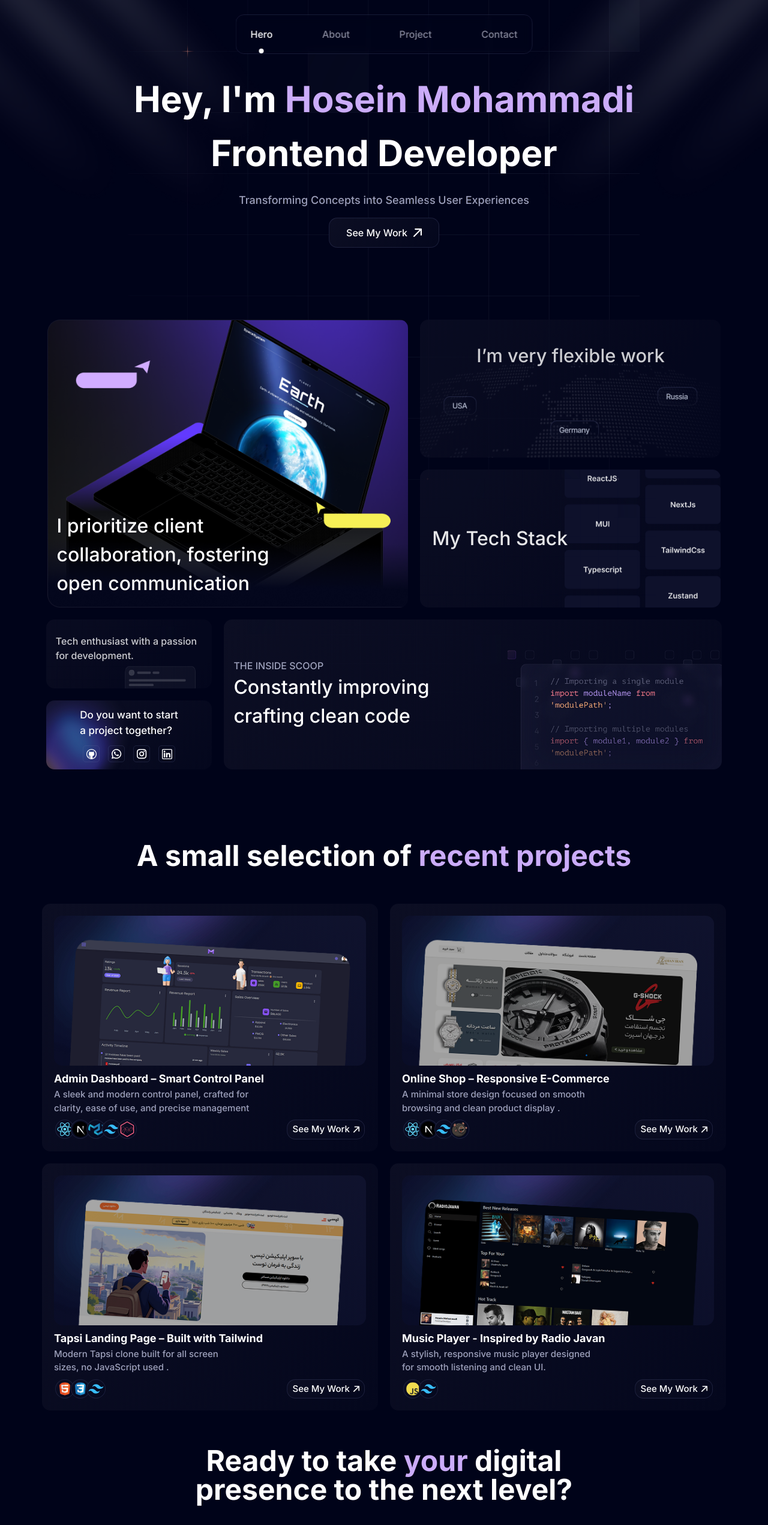
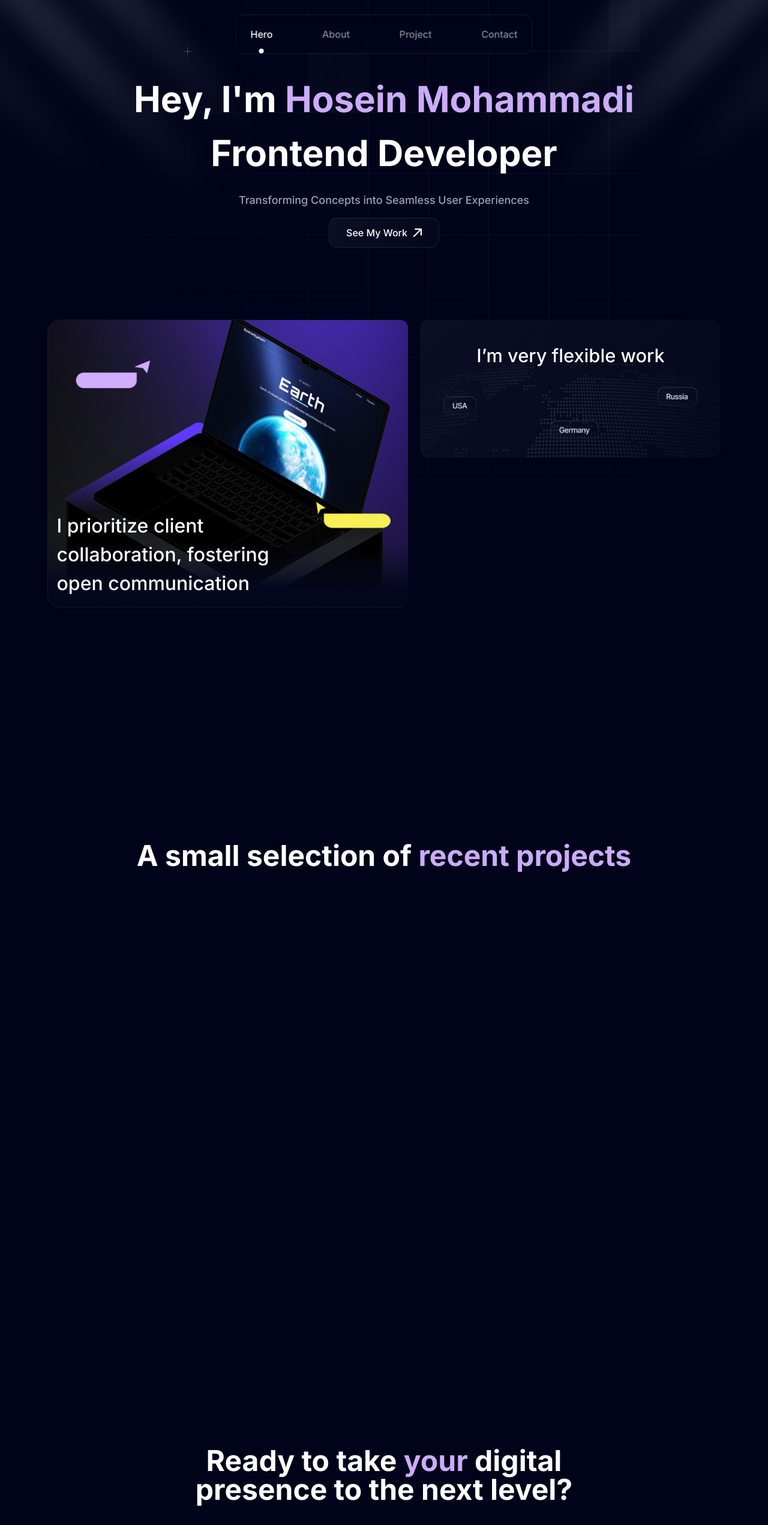
Before and after one commit to hoseinmohammadi-dev/Portfolio, a Next.js app: page / in a window 1280 px wide. Shown: the top 2543 px of the page at 60% size. Built offline with nearby package versions, Linux system fonts and the light colour scheme.

Commit message:
box animation

```diff
--- a/package.json
+++ b/package.json
@@ -8,6 +8,7 @@
     "start": "next start"
   },
   "dependencies": {
+    "gsap": "^3.13.0",
     "next": "16.0.1",
     "react": "19.2.0",
     "react-dom": "19.2.0"
--- /dev/null
+++ b/src/app/components/Animations.jsx
@@ -0,0 +1,46 @@
+"use client"
+
+import { useEffect } from "react"
+import gsap from "gsap"
+import { ScrollTrigger } from "gsap/ScrollTrigger"
+
+gsap.registerPlugin(ScrollTrigger)
+
+export default function Animations() {
+    useEffect(() => {
+        gsap.utils.toArray(".anim-text").forEach((el) => {
+            gsap.fromTo(
+                el,
+                {
+                    y: 50,
+                    opacity: 0,
+                    rotationX: 50,
+                    rotationY: 50,
+                    rotationZ: 10,
+                    scale: 0.7,
+                    z: 100,
+                    transformOrigin: "50% 50%",
+                },
+                {
+                    y: 0,
+                    opacity: 1,
+                    rotationX: 0,
+                    rotationY: 0,
+                    rotationZ: 0,
+                    scale: 1,
+                    z: 0,
+                    duration: 1,
+                    ease: "power3.out",
+                    scrollTrigger: {
+                        trigger: el,
+                        start: "top bottom",
+                        toggleActions: "play none none reverse",
+                    },
+                }
+            )
+        })
+
+    }, [])
+
+    return null
+}
--- a/src/app/components/Hero.jsx
+++ b/src/app/components/Hero.jsx
@@ -5,8 +5,8 @@ import Image from 'next/image'
 export default function Hero() {
     return (
         <section id='hero' className='mt-30 flex flex-col items-center'>
-            <h1 className='text-[30px] sm:text-[45px] md:text-[60px] text-center text-(--primary-text) font-bold z-10'>Hey, I'm <br className='lg:hidden' /><strong className='text-(--title-text)'>Hosein Mohammadi</strong><br /> Frontend Developer</h1>
-            <p className='font-light text-[10px] sm:text-[16px] md:text-[18px] text-(--secondary-text) mt-5'>Transforming Concepts into Seamless User Experiences</p>
+            <h1 className='text-[30px] sm:text-[45px] md:text-[60px] text-center text-(--primary-text) font-bold z-10'><span>Hey, I'm</span> <br className='lg:hidden' /><strong className='text-(--title-text)'>Hosein Mohammadi</strong><br /> Frontend Developer</h1>
+            <p className='font-light text-[10px] sm:text-[16px] md:text-[18px] text-(--secondary-text) mt-5 z-10'>Transforming Concepts into Seamless User Experiences</p>
             <a href="https://github.com/hoseinmohammadi-dev" target='_blank' className='w-[80%] sm:w-auto flex justify-center gap-2.5 border border-(--stoke-color) rounded-(--border-radius) text-(--primary-text) text-[12px] sm:text-[16px] px-7 py-3 mt-4 cursor-pointer z-10'
                 style={{ background: "var(--fill-gradient)" }}>
                 <p >See My Work</p>
--- a/src/app/components/NavBar.jsx
+++ b/src/app/components/NavBar.jsx
@@ -16,7 +16,7 @@ export default function NavBar() {
 
   return (
     <section
-      className="fixed z-50 -top-5 left-1/2 z-20 -translate-x-1/2 mx-auto mt-11 w-[85%] sm:w-[495px] h-[66px] rounded-(--border-radius) border border-(--stoke-color) py-5 px-3 sm:px-6 backdrop-blur-sm"
+      className="fixed z-50 -top-5 left-1/2 -translate-x-1/2 mx-auto mt-11 w-[85%] sm:w-[495px] h-[66px] rounded-(--border-radius) border border-(--stoke-color) py-5 px-3 sm:px-6 backdrop-blur-sm"
       style={{ background: "var(--fill-gradient)/99" }}>
 
       <ul className="flex justify-between text-(--link-text) text-[14px] sm:text-[16px]">
--- a/src/app/components/Sec1.jsx
+++ b/src/app/components/Sec1.jsx
@@ -5,18 +5,18 @@ export default function Sec1() {
   return (
     <>
      <section id='about' className='mx-[3%] flex flex-col lg:flex-row gap-5 justify-center mt-10 lg:mt-30'>
-          <div className='w-full lg:w-6/12 h-[250px] md:h-80 lg:h-auto rounded-(--border-radius) relative overflow-hidden bg-[url(/image/box.png)] bg-no-repeat bg-cover'>
+          <div className='anim-text w-full lg:w-6/12 h-[250px] md:h-80 lg:h-auto rounded-(--border-radius) relative overflow-hidden bg-[url(/image/box.png)] bg-no-repeat bg-cover'>
             <p className='absolute bottom-4 left-4 text-[20px] md:text-[32px]'>I prioritize client <br /> collaboration, fostering <br /> open communication </p>
           </div>
 
           <div className='w-full lg:w-5/12 flex gap-5 flex-col'>
-            <div className='relative rounded-(--border-radius) h-[170px] md:h-[230px] overflow-hidden opacity-80'
+            <div className='anim-text relative rounded-(--border-radius) h-[170px] md:h-[230px] overflow-hidden opacity-80'
               style={{ background: "var(--fill-gradient)" }}>
               <img src='/image/Pagination.png' alt='' className='absolute bottom-0 left-0 w-full h-auto' />
               <p className='absolute top-8 sm:top-12 left-1/2 -translate-x-1/2 text-[14px] scale-160 sm:scale-200 md:scale-220'>I’m very flexible work</p>
             </div>
 
-            <div className='relative rounded-(--border-radius) h-[150px] md:h-[230px] overflow-hidden opacity-90' style={{ background: "var(--fill-gradient)" }}>
+            <div className='anim-text relative rounded-(--border-radius) h-[150px] md:h-[230px] overflow-hidden opacity-90' style={{ background: "var(--fill-gradient)" }}>
               <img src='/image/Group.png' alt='' className='absolute bottom-0 -right-4 lg:-right-16 xl:right-0 w-auto h-full'/>
               <img src='/image/grid-pattern.svg' alt='' className='absolute bottom-0 left-0 w-auto h-full scale-110' />
               <p className='absolute top-1/2 -translate-y-1/2 left-5 text-[22px] sm:text-[24px] md:text-[26px] lg:text-[32px]'>My Tech Stack</p>
@@ -27,14 +27,14 @@ export default function Sec1() {
 
         <section className='mx-[3%] lg:mx-[6%] flex flex-col lg:flex-row gap-5 justify-center mt-5'>
           <div className='order-2 w-full lg:w-3/12 flex gap-5 flex-col'>
-            <div className='relative h-[125px] lg:h-[115px] rounded-(--border-radius) overflow-hidden opacity-80'
+            <div className='anim-text relative h-[125px] lg:h-[115px] rounded-(--border-radius) overflow-hidden opacity-80'
               style={{ background: "var(--fill-gradient)" }}>
               <img src='/image/grid-pattern.svg' alt='' className='absolute bottom-0 left-0 w-auto h-full scale-150' />
               <img src='/image/sectionInput.png' alt='' className='absolute -bottom-10 -right-15 md:-right-1 lg:-right-13 w-auto h-full scale-50 md:scale-80 lg:scale-50' />
               <p className='text-[18px] sm:text-[22px] md:text-[26px] lg:text-[16px] mt-6 sm:mt-10 md:mt-6 ml-4 lg:ml-4 md:w-[80%] lg:w-[90%] relative z-10'>Tech enthusiast with a passion for development.</p>
             </div>
 
-            <div className='order-3 relative h-[125px] lg:h-[115px] rounded-(--border-radius) overflow-hidden'
+            <div className='anim-text order-3 relative h-[125px] lg:h-[115px] rounded-(--border-radius) overflow-hidden'
               style={{ background: "var(--fill-gradient)" }}>
               <img src='/image/backgroundblobservicepng.png' alt='' className='absolute w-auto h-full' />
               <p className='relative flex justify-center top-4 lg:top-3 text-[18px] sm:text-[24px] lg:text-[17px]'>Do you want to start <br className='sm:hidden lg:block' /> a project together?</p>
@@ -47,7 +47,7 @@ export default function Sec1() {
             </div>
           </div>
 
-          <div className='order-1 lg:order-4 relative w-full lg:w-9/12 h-[150px] sm:h-[200px] md:h-[250px] rounded-(--border-radius) overflow-hidden'
+          <div className='anim-text order-1 lg:order-4 relative w-full lg:w-9/12 h-[150px] sm:h-[200px] md:h-[250px] rounded-(--border-radius) overflow-hidden'
             style={{ background: "var(--fill-gradient)" }}>
             <img src='/image/grid-pattern.svg' alt='' className='absolute bottom-0 left-0 w-auto h-full scale-150' />
             <img src='/image/ImageCode.png' alt='' className='absolute -bottom-10 -right-10 lg:-bottom-10 lg:right-0 w-auto h-full scale-80 lg:scale-100' />
--- a/src/app/components/Sec2.jsx
+++ b/src/app/components/Sec2.jsx
@@ -8,7 +8,7 @@ export default function Sec2() {
                 <h2 className='font-bold text-3xl md:text-4xl xl:text-5xl text-center mb-5 sm:mb-7 md:mb-10 lg:mb-14'>A small selection of <br  className='md:hidden'/><span className='text-(--title-text)'>recent projects</span></h2>
 
                 <section className='flex gap-5 justify-center flex-wrap'>
-                    <div className='p-5 w-full md:w-7/16 rounded-(--border-radius)' style={{ background: "var(--fill-gradient)" }}>
+                    <div className='anim-text p-5 w-full md:w-7/16 rounded-(--border-radius)' style={{ background: "var(--fill-gradient)" }}>
                         <div className='relative w-full h-[180px] sm:h-[200px] md:h-[190px] lg:h-[220px] xl:h-[250px] rounded-(--border-radius) overflow-hidden' style={{ background: "var(--fill-gradient-secondary)" }}>
                             <img src='/image/bgRecentProject.png' alt='' className='absolute bottom-0 left-0 w-auto h-full' />
                             <img src='/image/adminPanel.png' alt='' className='absolute -bottom-7 left-1/2 -translate-x-1/2 w-auto h-full scale-75 xl:scale-90' />
@@ -30,7 +30,7 @@ export default function Sec2() {
                         </div>
                     </div>
 
-                    <div className='p-5 w-full md:w-7/16 rounded-(--border-radius)' style={{ background: "var(--fill-gradient)" }}>
+                    <div className='anim-text anim-text p-5 w-full md:w-7/16 rounded-(--border-radius)' style={{ background: "var(--fill-gradient)" }}>
                         <div className='relative w-full h-[180px] sm:h-[200px] md:h-[190px] lg:h-[220px] xl:h-[250px] rounded-(--border-radius) overflow-hidden' style={{ background: "var(--fill-gradient-secondary)" }}>
                             <img src='/image/bgRecentProject.png' alt='' className='absolute bottom-0 left-0 w-auto h-full' />
                             <img src='/image/shop.png' alt='' className='absolute -bottom-7 left-1/2 -translate-x-1/2 w-auto h-full scale-75 xl:scale-90 brightness-65' />
@@ -51,7 +51,7 @@ export default function Sec2() {
                         </div>
                     </div>
 
-                    <div className='p-5 w-full md:w-7/16 rounded-(--border-radius)' style={{ background: "var(--fill-gradient)" }}>
+                    <div className='anim-text p-5 w-full md:w-7/16 rounded-(--border-radius)' style={{ background: "var(--fill-gradient)" }}>
                         <div className='relative w-full h-[180px] sm:h-[200px] md:h-[190px] lg:h-[220px] xl:h-[250px] rounded-(--border-radius) overflow-hidden' style={{ background: "var(--fill-gradient-secondary)" }}>
                             <img src='/image/bgRecentProject.png' alt='' className='absolute bottom-0 left-0 w-auto h-full' />
                             <img src='/image/tapsi.png' alt='' className='absolute -bottom-7 left-1/2 -translate-x-1/2 w-auto h-full scale-75 xl:scale-90 brightness-65' />
@@ -71,7 +71,7 @@ export default function Sec2() {
                         </div>
                     </div>
 
-                    <div className='p-5 w-full md:w-7/16 rounded-(--border-radius)' style={{ background: "var(--fill-gradient)" }}>
+                    <div className='anim-text p-5 w-full md:w-7/16 rounded-(--border-radius)' style={{ background: "var(--fill-gradient)" }}>
                         <div className='relative w-full h-[180px] sm:h-[200px] md:h-[190px] lg:h-[220px] xl:h-[250px] rounded-(--border-radius) overflow-hidden' style={{ background: "var(--fill-gradient-secondary)" }}>
                             <img src='/image/bgRecentProject.png' alt='' className='absolute bottom-0 left-0 w-auto h-full' />
                             <img src='/image/musicPlayer.png' alt='' className='absolute -bottom-7 left-1/2 -translate-x-1/2 w-auto h-full scale-75 xl:scale-90' />
--- a/src/app/page.jsx
+++ b/src/app/page.jsx
@@ -1,4 +1,5 @@
 import React from 'react'
+import Animations from "./components/Animations"
 import NavBar from './components/NavBar'
 import Hero from './components/Hero'
 import Sec1 from './components/Sec1'
@@ -19,6 +20,7 @@ export default function HomePage() {
       <Sec1 />
       <Sec2 />
       <Footer />
+      <Animations />
     </main>
   )
 }
```
Also changed, not shown: 1 other file (tests, documents, lock files or other folders).
